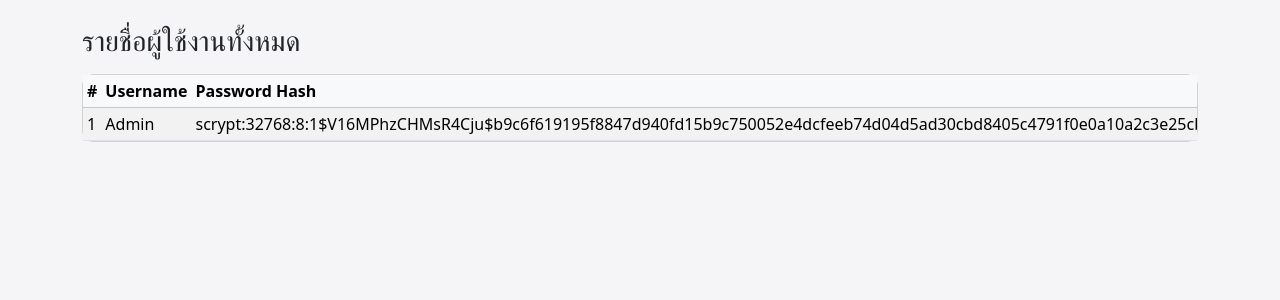
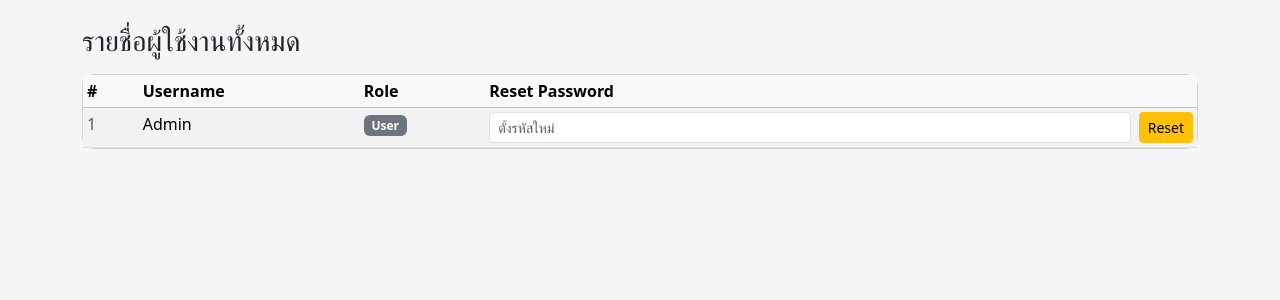
Before and after one commit to Chondaenlab/chondaen-iqc-bgm, a Flask app: page /admin/users in a window 1280 px wide. Shown: the part 56-356 px from the top of the page. Run offline with Flask 3, Linux system fonts and the light colour scheme; a user stored in the database is signed in; data comes from the database, SQL or seed files in the repository.

Commit message:
Fix navbar endpoints + add admin reset password UI

```diff
--- a/templates/admin_users.html
+++ b/templates/admin_users.html
@@ -12,19 +12,50 @@
         <thead class="table-light">
           <tr>
             <th style="width: 5%;">#</th>
-            <th style="width: 25%;">Username</th>
-            <th style="width: 70%;">Password Hash</th>
+            <th>Username</th>
+            <th>Role</th>
+            <th>Reset Password</th>
           </tr>
         </thead>
         <tbody>
   {% for u in users %}
   <tr>
-            <td>{{ loop.index }}</td>
+    <!-- # ลำดับ -->
+    <td class="text-muted">{{ loop.index }}</td>
+
+    <!-- Username -->
     <td>{{ u.username }}</td>
-            <td>{{ u.password_hash }}</td>
+
+    <!-- Role -->
+    <td>
+      {% if u.is_admin %}
+        <span class="badge text-bg-success">Admin</span>
+      {% else %}
+        <span class="badge text-bg-secondary">User</span>
+      {% endif %}
+    </td>
+
+    <!-- Reset Password -->
+    <td style="min-width: 260px;">
+      {% if not u.is_admin %}
+      <form method="POST"
+            action="{{ url_for('admin_reset_password', user_id=u.id) }}"
+            class="d-flex gap-2">
+        <input type="password"
+               name="new_password"
+               class="form-control form-control-sm"
+               placeholder="ตั้งรหัสใหม่"
+               required>
+        <button class="btn btn-sm btn-warning" type="submit">Reset</button>
+      </form>
+      {% else %}
+        <span class="text-muted">-</span>
+      {% endif %}
+    </td>
   </tr>
   {% endfor %}
 </tbody>
+
       </table>
     </div>
     {% else %}
```
Lines whose indentation alone changed are shown as unchanged.
